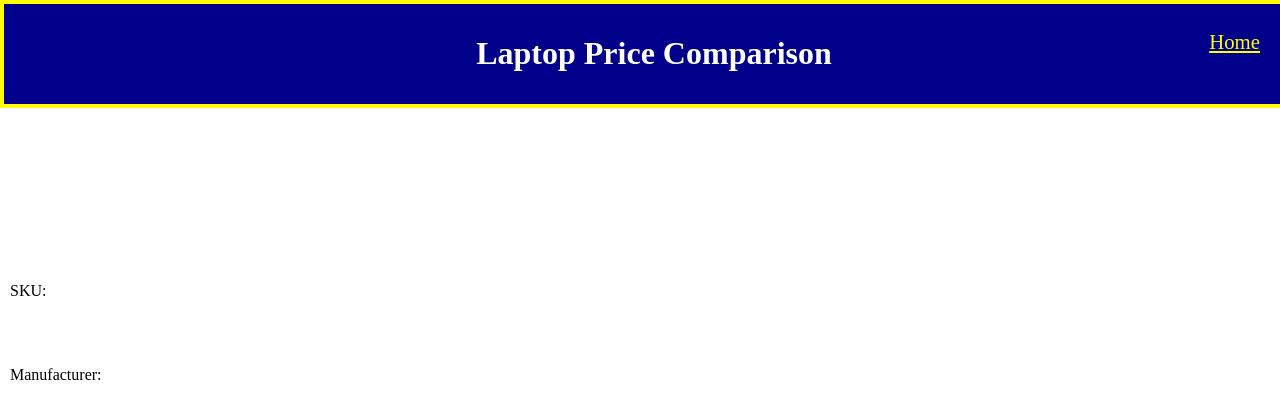
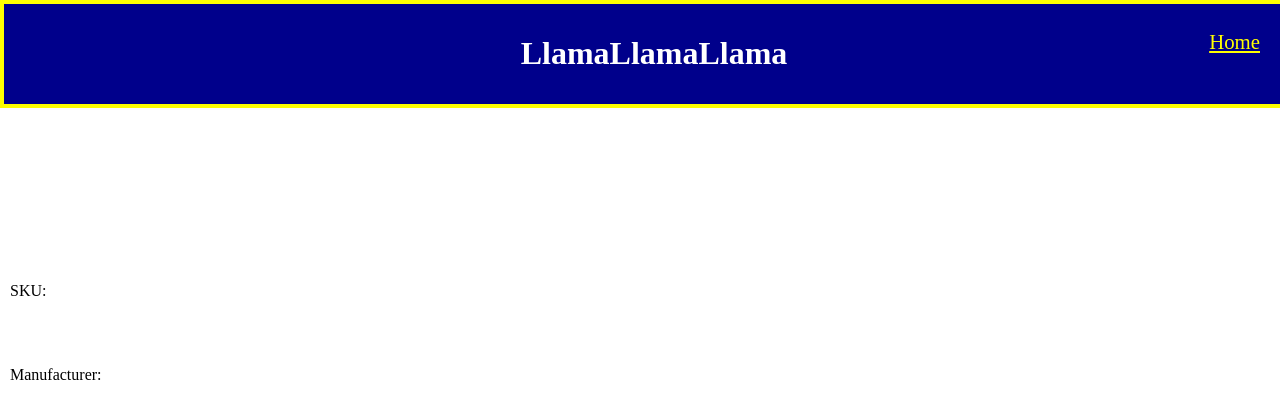
Before and after one commit to CodeEMP/LaptopPriceComparison, a Python web app: template appfiles/templates/product.html in a window 1280 px wide. Shown: the top 420 px of the page. Run offline with Jinja, Linux system fonts and the light colour scheme; the template is opened without the code that fills it, so the values that code supplies are empty; some libraries are stand-ins or nearby versions.

Commit message:
TitleChange

```diff
--- a/appfiles/templates/base.html
+++ b/appfiles/templates/base.html
@@ -4,7 +4,7 @@
     <head>
       <meta charset="utf-8">
       <meta name="viewport" content="width=device-width, initial-scale=1, shrink-to-fit=no">
-      <title>LaptopPriceComparision</title>
+      <title>LlamaLlamaLlama</title>
       <link rel="stylesheet" href="https://stackpath.bootstrapcdn.com/bootstrap/4.1.0/css/bootstrap.min.css" integrity="sha384-9gVQ4dYFwwWSjIDZnLEWnxCjeSWFphJiwGPXr1jddIhOegiu1FwO5qRGvFXOdJZ4" crossorigin="anonymous">
       <style>
       body {
@@ -61,7 +61,7 @@
         {% block header %}
         <header style="background-color: darkblue; color: white; margin:0; border:solid 4px yellow; padding:10px">
             <h1 style='text-align: center;'>
-                Laptop Price Comparison
+                LlamaLlamaLlama
             </h1>
             <a href="/" style="color: yellow; position:absolute; right:20px; top:30px; font-size:1.3em">Home</a>
         </header>
--- a/appfiles/templates/product.html
+++ b/appfiles/templates/product.html
@@ -2,7 +2,7 @@
 {% block head %}
   <head>
     <meta charset="utf-8">
-    <title>Laptop Product Page</title>
+    <title>{{ product['sku'] }}</title>
     <link href="/static/css/product.css" rel="stylesheet" type="text/css">
   </head>
 {% endblock %}
```
